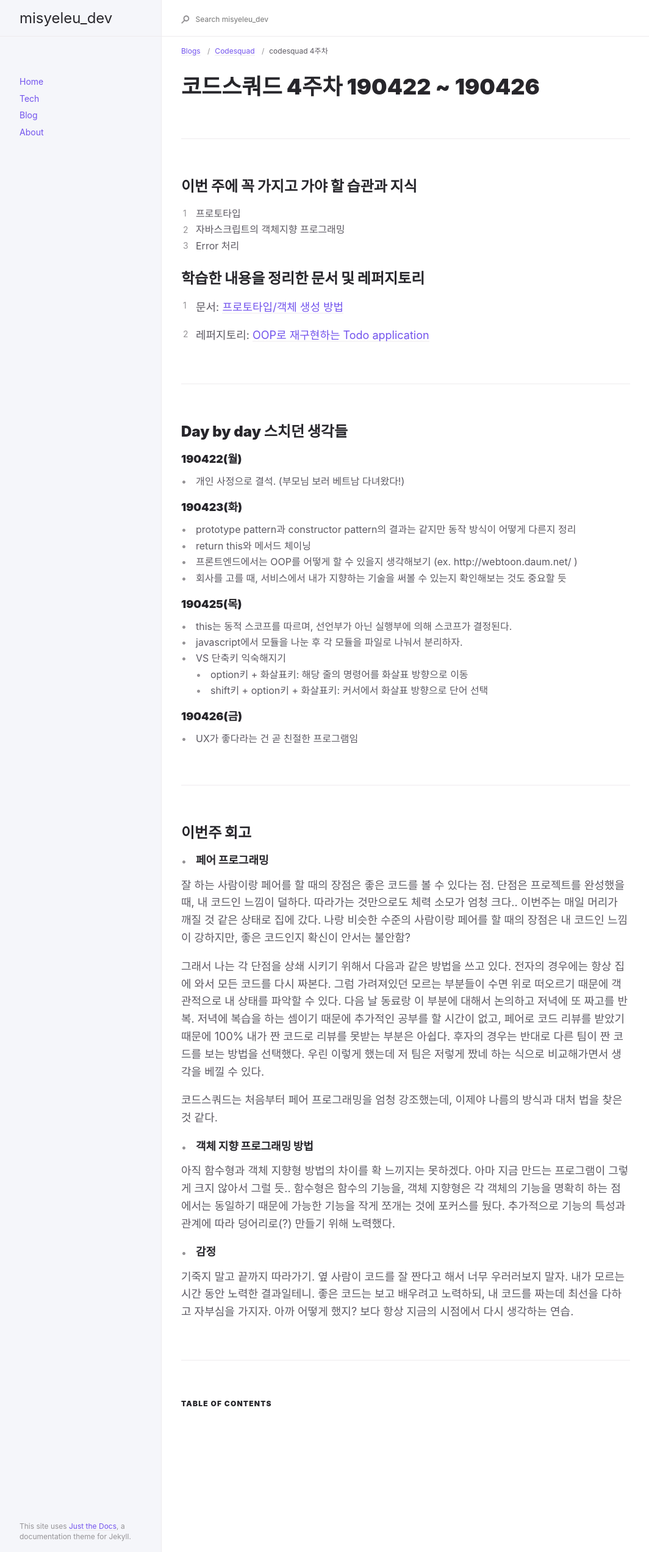
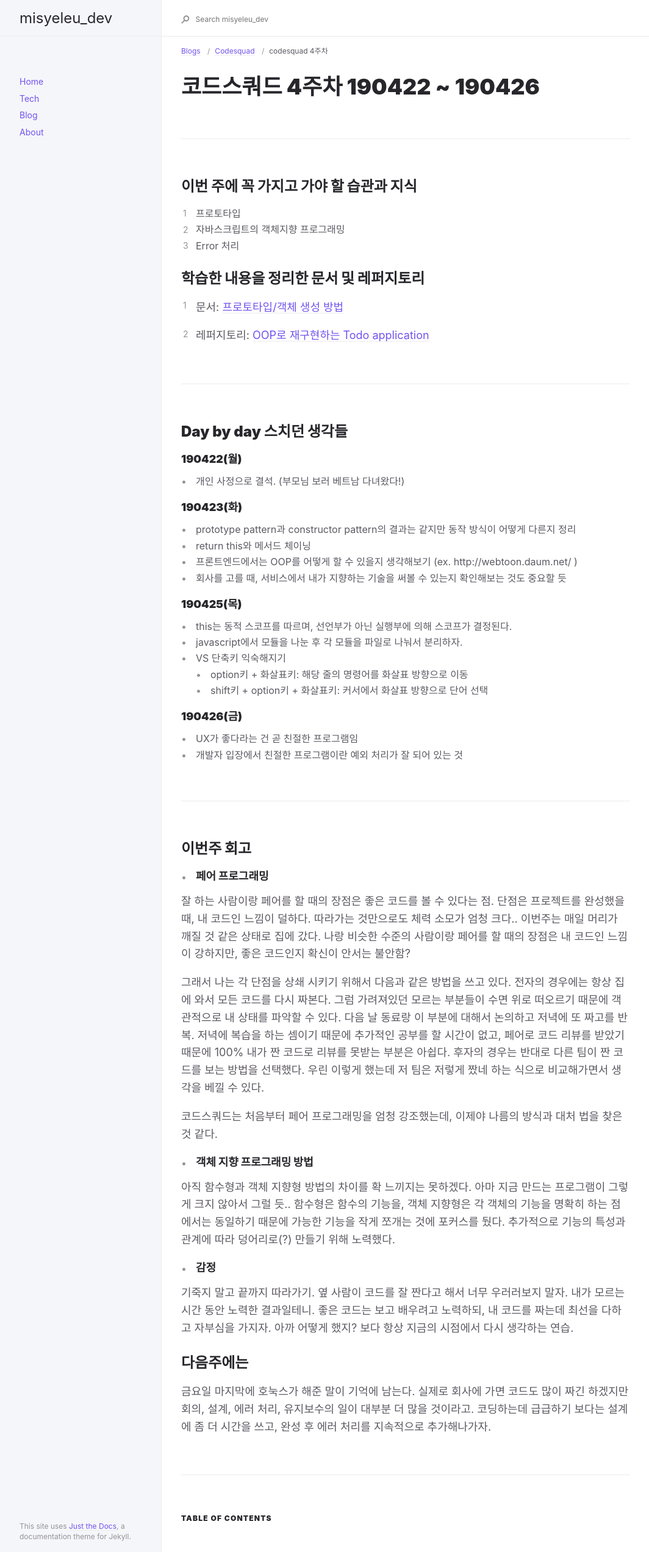
Before and after one commit to leehwarang/leehwarang.github.io, a Jekyll site: the page built from docs/blog/codesquad_week4.md, in a window 1280 px wide. Shown: the whole page at 61% size, without its empty margins (91-1155 px from the left). Built offline with Jekyll 4.4.1, drawn with Linux system fonts in a browser that asks for light colours; comment, search, counter and statistics services are not loaded.

Commit message:
edit posting 다음주 계획 내용 추가

```diff
--- a/docs/blog/codesquad_week4.md
+++ b/docs/blog/codesquad_week4.md
@@ -50,6 +50,7 @@ comments: true
 ### 190426(금)
 
 - UX가 좋다라는 건 곧 친절한 프로그램임
+- 개발자 입장에서 친절한 프로그램이란 예외 처리가 잘 되어 있는 것
 
 ---
 
@@ -70,3 +71,7 @@ comments: true
 - ### 감정
 
 기죽지 말고 끝까지 따라가기. 옆 사람이 코드를 잘 짠다고 해서 너무 우러러보지 말자. 내가 모르는 시간 동안 노력한 결과일테니. 좋은 코드는 보고 배우려고 노력하되, 내 코드를 짜는데 최선을 다하고 자부심을 가지자. 아까 어떻게 했지? 보다 항상 지금의 시점에서 다시 생각하는 연습.
+
+## 다음주에는
+
+금요일 마지막에 호눅스가 해준 말이 기억에 남는다. 실제로 회사에 가면 코드도 많이 짜긴 하겠지만 회의, 설계, 에러 처리, 유지보수의 일이 대부분 더 많을 것이라고. 코딩하는데 급급하기 보다는 설계에 좀 더 시간을 쓰고, 완성 후 에러 처리를 지속적으로 추가해나가자.
```
